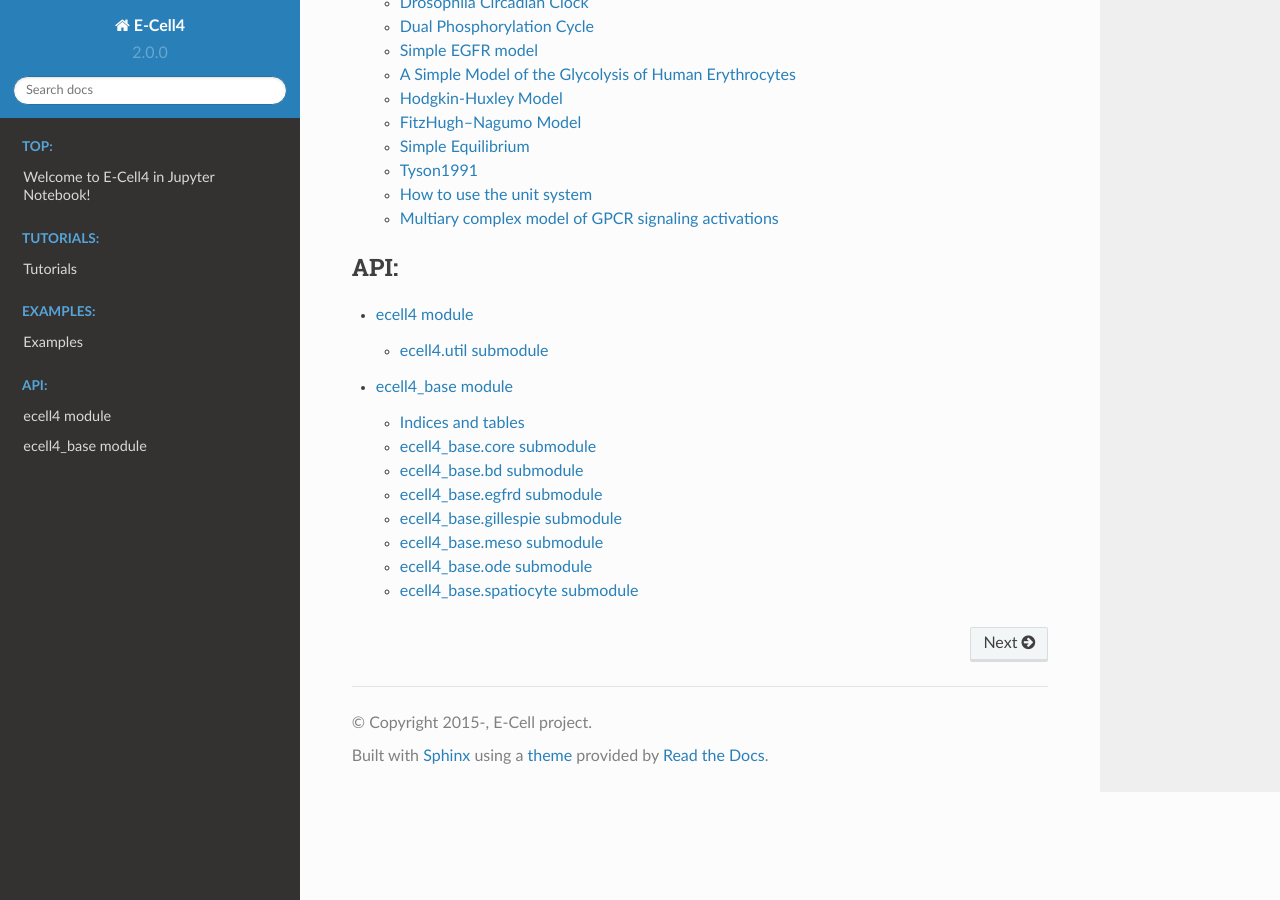
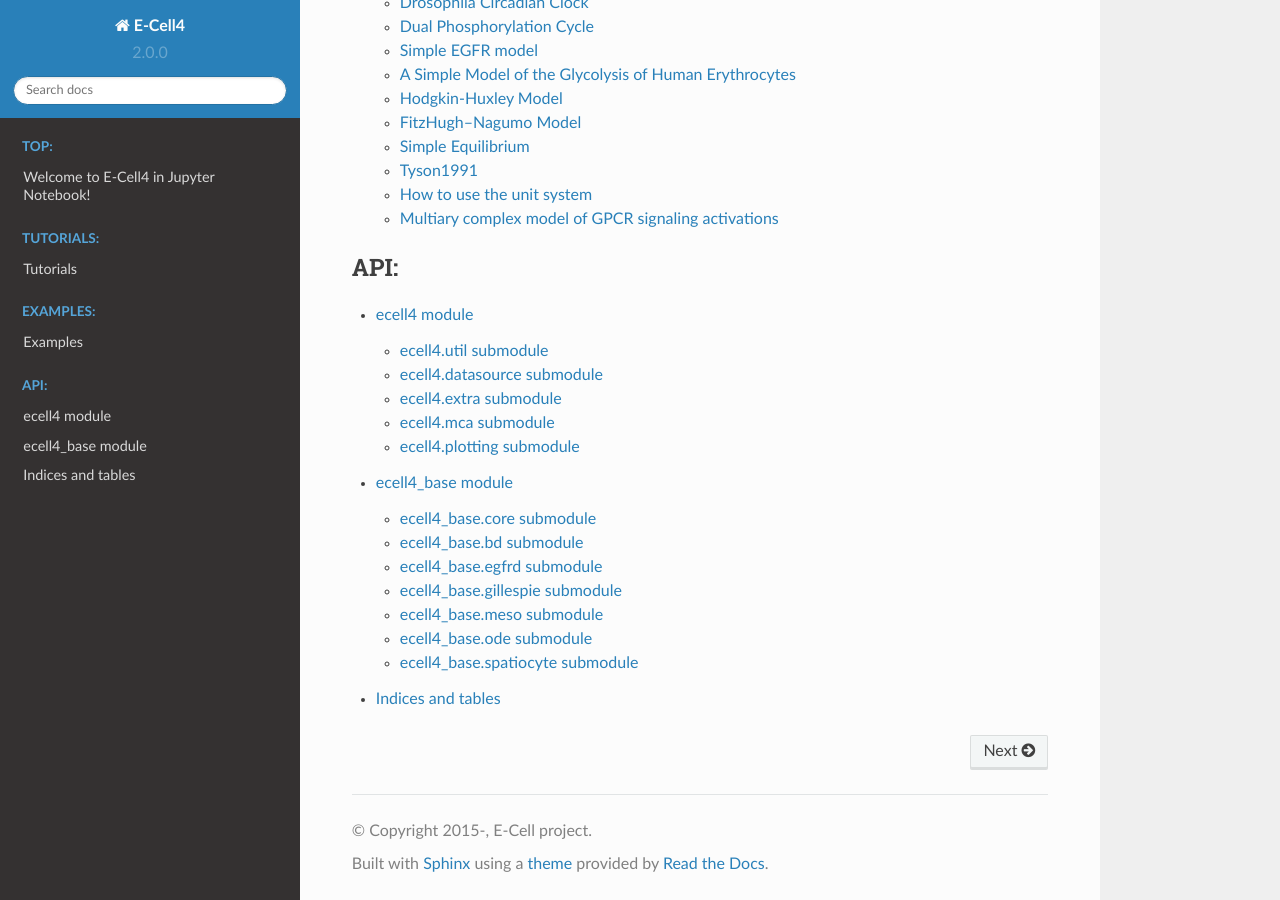
Before and after one commit to ecell/ecell4_docs, a Sphinx documentation site: the page built from documentation/index.rst, in a window 1280 px wide and 900 px high, scrolled down 1089 px. Built offline with Sphinx 7.4.7 and the Read the Docs theme 2.0.0, drawn with Linux system fonts in a browser that asks for light colours.

Commit message:
Add index, search

```diff
--- a/documentation/api/ecell4.rst
+++ b/documentation/api/ecell4.rst
@@ -1,5 +1,10 @@
 ecell4 module
 =============
+
+.. automodule:: ecell4
+   :members:
+   :undoc-members:
+   :show-inheritance:
 
 ecell4.util submodule
 ---------------------
@@ -8,3 +13,35 @@ ecell4.util submodule
    :members:
    :undoc-members:
    :show-inheritance:
+
+ecell4.datasource submodule
+---------------------
+
+.. automodule:: ecell4.datasource
+   :members:
+   :undoc-members:
+   :show-inheritance:
+
+ecell4.extra submodule
+---------------------
+
+.. automodule:: ecell4.extra
+   :members:
+   :undoc-members:
+   :show-inheritance:
+
+ecell4.mca submodule
+---------------------
+
+.. automodule:: ecell4.mca
+   :members:
+   :undoc-members:
+   :show-inheritance:
+
+ecell4.plotting submodule
+-------------------------
+
+.. automodule:: ecell4.plotting
+   :members:
+   :undoc-members:
+   :show-inheritance:
--- /dev/null
+++ b/documentation/api/index.rst
@@ -0,0 +1,6 @@
+Indices and tables
+==================
+
+* :ref:`genindex`
+* :ref:`modindex`
+* :ref:`search`
--- a/documentation/index.rst
+++ b/documentation/index.rst
@@ -36,5 +36,6 @@ Please refer to https://github.com/ecell/ecell4 for information about **installa
    :maxdepth: 2
    :caption: API:
 
-   api/ecell4.rst
-   api/ecell4_base.rst
+   api/ecell4
+   api/ecell4_base
+   api/index
```
Also changed, not shown: documentation/api/ecell4_base.rst (+4 -6 lines).
